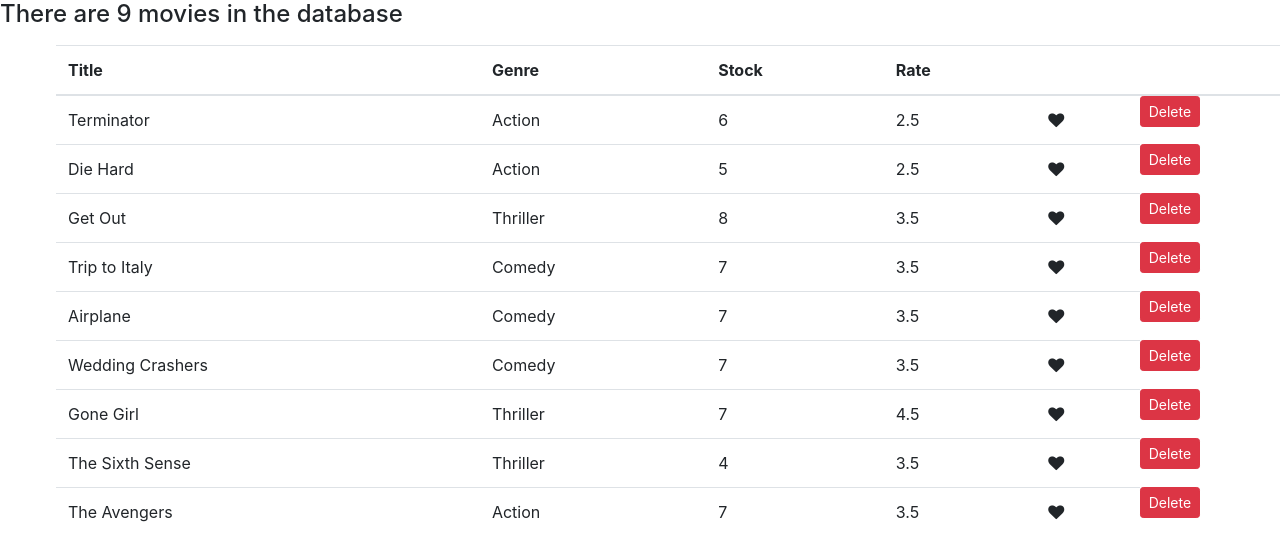
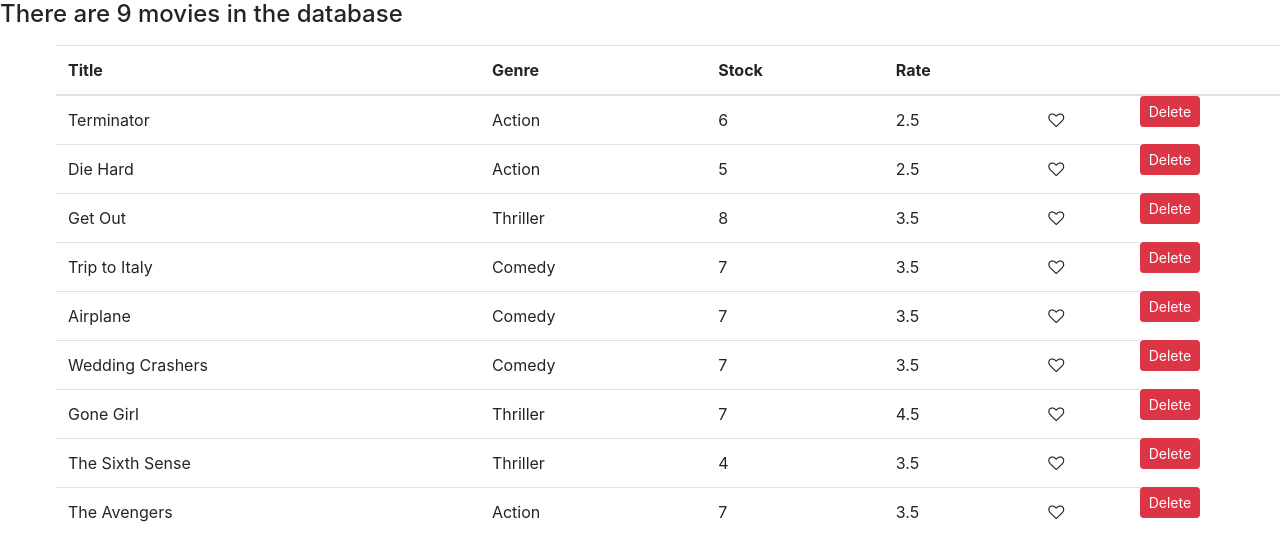
Before and after one commit to msinta/react-codewmosh, a React (Create React App) app in the folder vidly/: page / in a window 1280 px wide. Shown: the top 560 px of the page. Built offline with nearby package versions, Linux system fonts and the light colour scheme.

Commit message:
almost there, click works

```diff
--- a/vidly/src/components/movies.jsx
+++ b/vidly/src/components/movies.jsx
@@ -5,6 +5,7 @@
 class Movies extends Component {
   state = {
     newMovies: getMovies(),
+    badgeName: "fa fa-heart-o"
   };
 
   handleDelete = (movie) => {
@@ -12,16 +13,10 @@
     this.setState({ newMovies: movies });
   };
 
-
-  badgeName() {
-    let classes = ""
-    classes +=  classes === "fa fa-heart" ? "fa fa-heart-o" : "fa fa-heart" ;
-    return classes;
-  }
-
   handleLike(){
-
-
+    let classes = "";
+    classes +=  this.state.badgeName === "fa fa-heart-o" ? "fa fa-heart" : "fa fa-heart-o" ;
+    this.setState({badgeName: classes})
   }
 
 
@@ -49,7 +44,7 @@
               <td>{movie.numberInStock}</td>
               <td>{movie.dailyRentalRate}</td>
               <td>
-              <i className={this.badgeName()} aria-hidden="true" onClick={()=>{console.log("clicked")}}></i>
+              <i className={this.state.badgeName} aria-hidden="true" onClick={()=>{this.handleLike()}}></i>
               </td>
               <button
                 className="btn btn-danger btn-sm"
```
